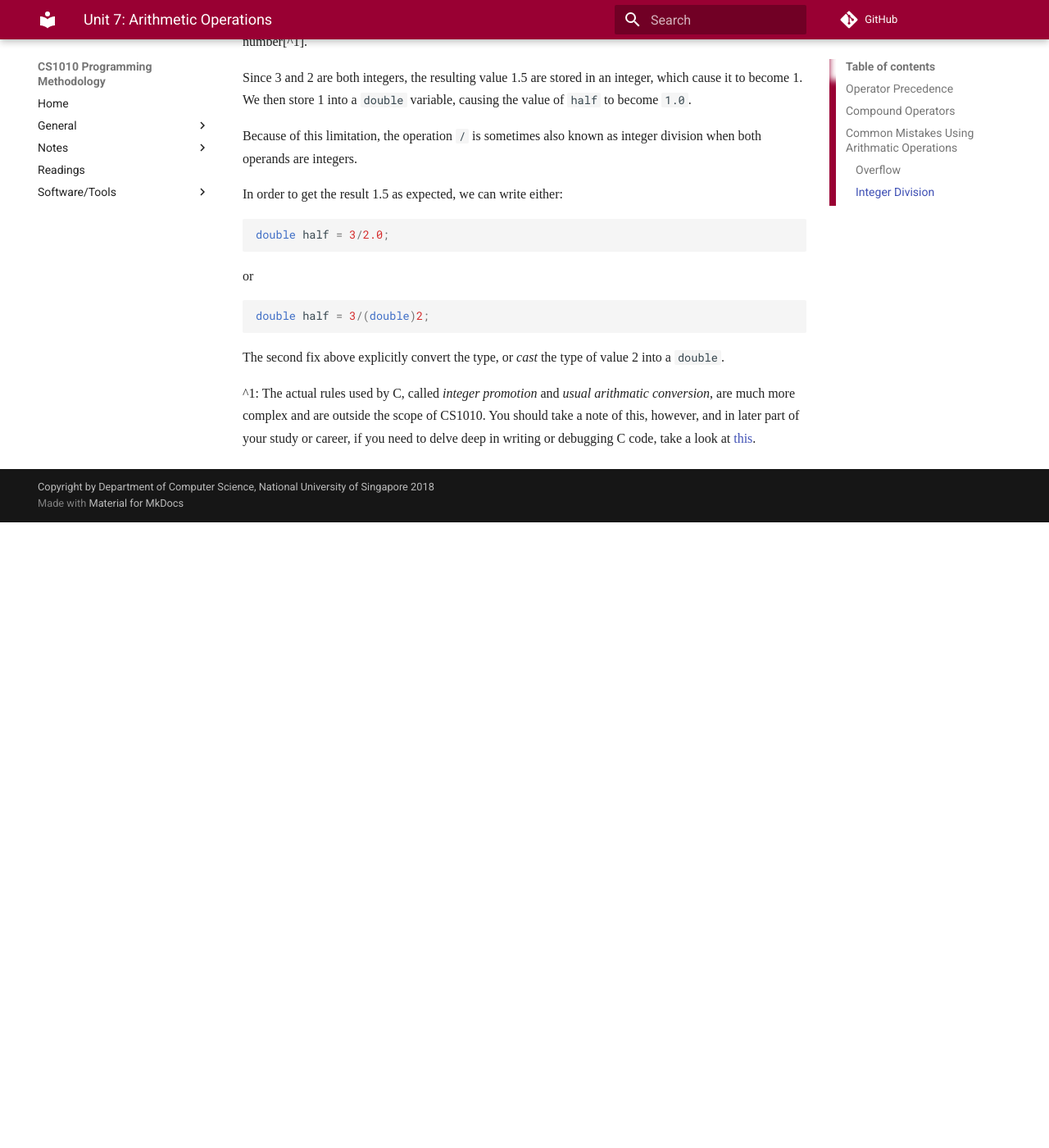
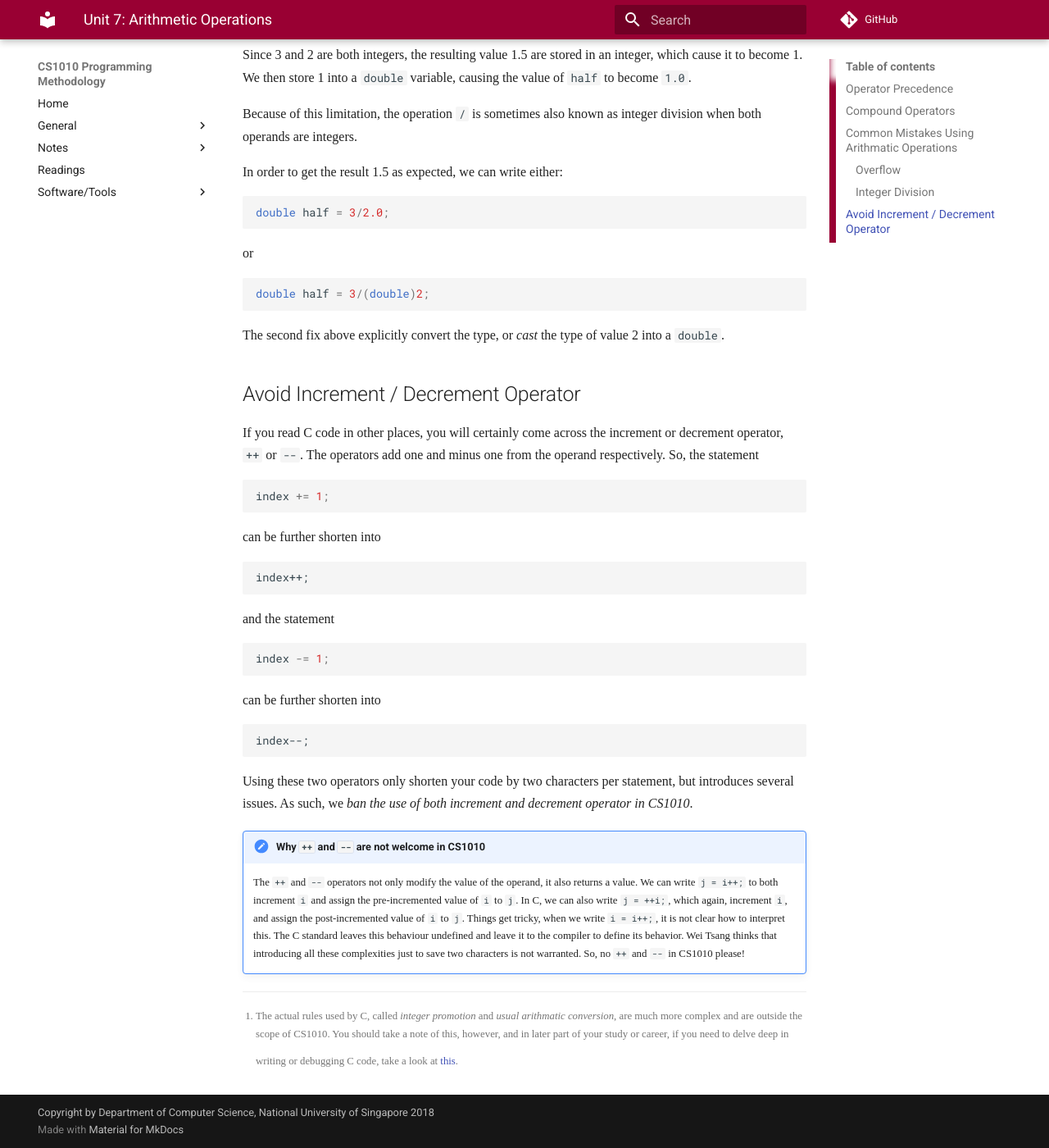
Before and after one commit to LL-Pengfei/CS1010-AY1819S1-Personal, an MkDocs documentation site: the page built from docs/07-arithmetic-ops.md, in a window 1280 px wide and 1400 px high, scrolled down 3010 px. Shown: the whole window at 82% size. Built offline with MkDocs 1.6.1 and Material for MkDocs 9.7.7, drawn with Linux system fonts in a browser that asks for light colours; nearby versions of some CDN libraries; emoji names are drawn with the system emoji font; some web fonts are replaced; comment, search, counter and statistics services are not loaded; old or Windows-style settings are respelled for this version of MkDocs; before the commit the page ends 3647 px from its top, so only the background shows below that; some of the changed text lies outside the part shown.

Commit message:
Add section on `++` and `--`

````diff
--- a/docs/07-arithmetic-ops.md
+++ b/docs/07-arithmetic-ops.md
@@ -111,7 +111,7 @@ What is the value of variable `half` after the operation above?
 
 It got to be 1.5, right?
 
-It turns out that, after executing the code above, the value of `half` is 1.0.
+It turns out that, after executing the code above, the value of `half` is 1.0.  :open_mouth:
 
 To understand this, first, let's see what happen when we assign a floating point number to an integer type:
 
@@ -140,4 +140,35 @@ double half = 3/(double)2;
 
 The second fix above explicitly convert the type, or _cast_ the type of value 2 into a `double`.
 
-^1: The actual rules used by C, called _integer promotion_ and _usual arithmatic conversion_, are much more complex and are outside the scope of CS1010.  You should take a note of this, however, and in later part of your study or career, if you need to delve deep in writing or debugging C code, take a look at [this](https://wiki.sei.cmu.edu/confluence/display/c/INT02-C.+Understand+integer+conversion+rules).
+[^1]: The actual rules used by C, called _integer promotion_ and _usual arithmatic conversion_, are much more complex and are outside the scope of CS1010.  You should take a note of this, however, and in later part of your study or career, if you need to delve deep in writing or debugging C code, take a look at [this](https://wiki.sei.cmu.edu/confluence/display/c/INT02-C.+Understand+integer+conversion+rules).
+
+## Avoid Increment / Decrement Operator
+
+If you read C code in other places, you will certainly come across the increment or decrement operator, `++` or `--`.  The operators add one and minus one from the operand respectively.  So, the statement
+
+```C
+index += 1;
+```
+
+can be further shorten into
+
+```
+index++;
+```
+
+and the statement
+
+```C
+index -= 1;
+```
+
+can be further shorten into
+
+```
+index--;
+```
+
+Using these two operators only shorten your code by two characters per statement, but introduces several issues.  As such, we _ban the use of both increment and decrement operator in CS1010_.
+
+!!! note "Why `++` and `--` are not welcome in CS1010"
+    The `++` and `--` operators not only modify the value of the operand, it also returns a value.  We can write `j = i++;` to both increment `i` and assign the pre-incremented value of `i` to `j`.  In C, we can also write `j = ++i;`, which again, increment `i`, and assign the post-incremented value of `i` to `j`.  Things get tricky, when we write `i = i++;`, it is not clear how to interpret this.  The C standard leaves this behaviour undefined and leave it to the compiler to define its behavior.  Wei Tsang thinks that introducing all these complexities just to save two characters is not warranted.  So, no `++` and `--` in CS1010 please!
````
